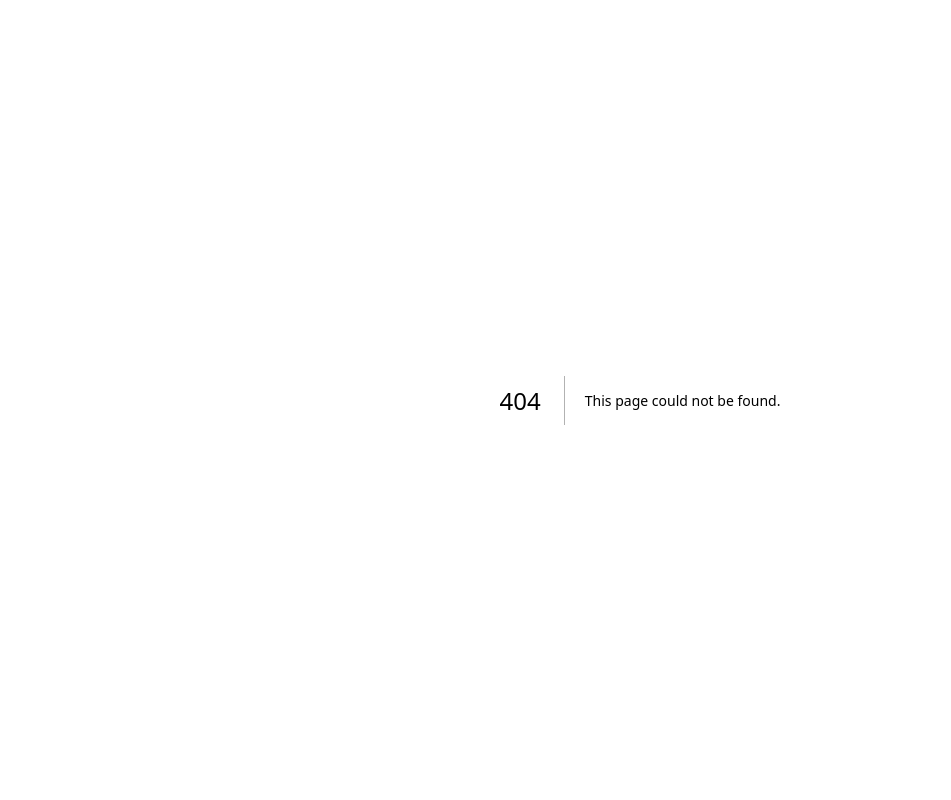
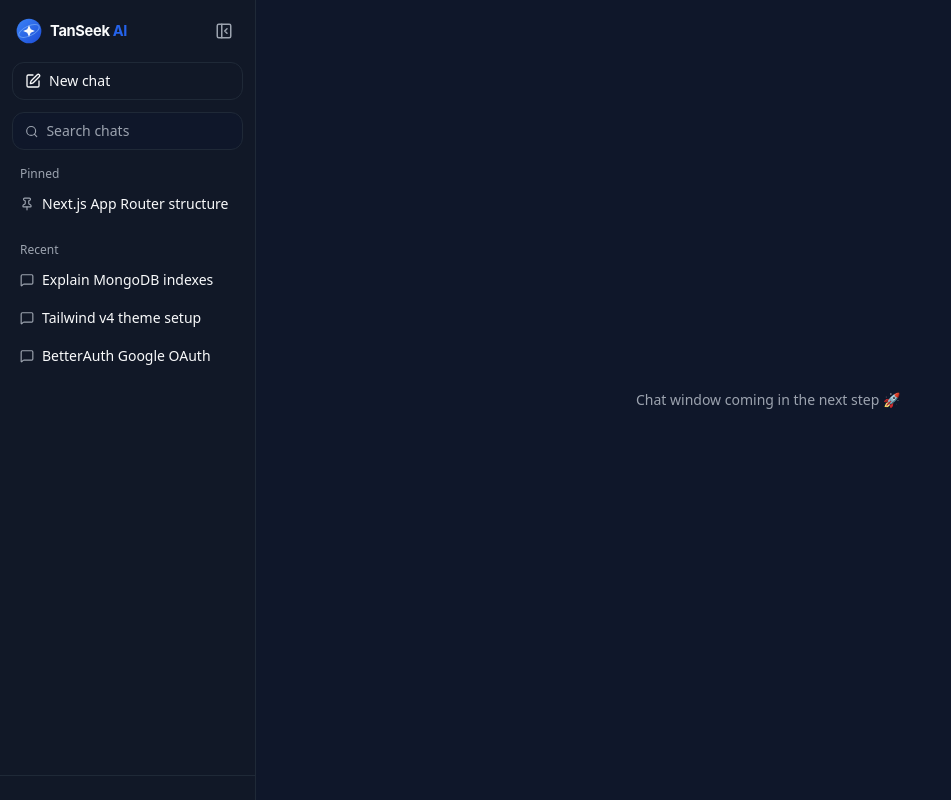
Before and after one commit to tanzid-48/tanseek-ai, a Next.js app: page /chat in a window 1280 px wide. Before the commit this address had no page. Shown: the whole page, without its empty margins (0-951 px from the left). Built offline with nearby package versions, Linux system fonts and the light colour scheme.

Commit message:
chore(chat-ui): add temporary chat page placeholder

```diff
--- a/package.json
+++ b/package.json
@@ -12,6 +12,7 @@
     "@better-auth/mongo-adapter": "^1.6.23",
     "better-auth": "^1.6.23",
     "framer-motion": "^12.42.2",
+    "lucide-react": "^1.23.0",
     "mongodb": "^7.4.0",
     "next": "16.2.10",
     "react": "19.2.4",
--- a/src/app/(auth)/signup/page.jsx
+++ b/src/app/(auth)/signup/page.jsx
@@ -38,7 +38,7 @@ export default function SignupPage() {
     }
 
     toast.success("Account created!");
-    router.push("/chat");
+    router.push("/login");
   };
 
   const handleGoogleSignIn = async () => {
--- /dev/null
+++ b/src/app/chat/layout.js
@@ -0,0 +1,11 @@
+// src/app/chat/layout.js
+import Sidebar from "@/components/shared/Sidebar";
+
+export default function ChatLayout({ children }) {
+  return (
+    <div className="flex h-screen w-full bg-background">
+      <Sidebar />
+      <main className="flex-1 overflow-hidden">{children}</main>
+    </div>
+  );
+}
--- /dev/null
+++ b/src/app/chat/page.jsx
@@ -0,0 +1,8 @@
+// src/app/chat/page.js
+export default function ChatPage() {
+  return (
+    <div className="flex h-full items-center justify-center text-muted">
+      <p className="text-sm">Chat window coming in the next step 🚀</p>
+    </div>
+  );
+}
--- a/src/app/layout.js
+++ b/src/app/layout.js
@@ -1,5 +1,6 @@
 import { Plus_Jakarta_Sans, Geist_Mono } from "next/font/google";
 import "./globals.css";
+import { Toaster } from "sonner";
 
 const plusJakarta = Plus_Jakarta_Sans({
   variable: "--font-plus-jakarta",
@@ -28,6 +29,7 @@ export default function RootLayout({ children }) {
         className={`${plusJakarta.variable} ${geistMono.variable} antialiased bg-background text-text`}
       >
         {children}
+        <Toaster position="top-right" richColors />
       </body>
     </html>
   );
--- /dev/null
+++ b/src/components/shared/Sidebar.js
@@ -0,0 +1,140 @@
+// src/components/shared/Sidebar.js
+"use client";
+
+import { useState } from "react";
+import Image from "next/image";
+import Link from "next/link";
+import {
+  PanelLeftClose,
+  PanelLeftOpen,
+  SquarePen,
+  Search,
+  Pin,
+  MessageSquare,
+} from "lucide-react";
+import { assets } from "@/assets/assets";
+import { MOCK_CHATS } from "@/constants/mockChats";
+import UserMenu from "./UserMenu";
+
+export default function Sidebar() {
+  const [collapsed, setCollapsed] = useState(false);
+  const [query, setQuery] = useState("");
+
+  const filteredChats = MOCK_CHATS.filter((c) =>
+    c.title.toLowerCase().includes(query.toLowerCase()),
+  );
+  const pinnedChats = filteredChats.filter((c) => c.pinned);
+  const otherChats = filteredChats.filter((c) => !c.pinned);
+
+  if (collapsed) {
+    return (
+      <div className="flex h-full w-16 flex-col items-center gap-3 border-r border-border bg-surface py-4">
+        <button
+          onClick={() => setCollapsed(false)}
+          className="rounded-md p-2 text-muted hover:bg-background hover:text-text transition-colors"
+          aria-label="Expand sidebar"
+        >
+          <PanelLeftOpen size={20} />
+        </button>
+        <Link
+          href="/chat"
+          className="rounded-md p-2 text-muted hover:bg-background hover:text-text transition-colors"
+          aria-label="New chat"
+        >
+          <SquarePen size={20} />
+        </Link>
+      </div>
+    );
+  }
+
+  return (
+    <div className="flex h-full w-64 flex-col border-r border-border bg-surface">
+      <div className="flex items-center justify-between px-4 py-4">
+        <div className="flex items-center gap-2">
+          <Image
+            src={assets.logo_icon}
+            alt="TanSeek AI"
+            width={26}
+            height={26}
+          />
+          <Image
+            src={assets.logo_text}
+            alt="TanSeek AI"
+            width={100}
+            height={20}
+          />
+        </div>
+        <button
+          onClick={() => setCollapsed(true)}
+          className="rounded-md p-1.5 text-muted hover:bg-background hover:text-text transition-colors"
+          aria-label="Collapse sidebar"
+        >
+          <PanelLeftClose size={18} />
+        </button>
+      </div>
+
+      <div className="px-3">
+        <Link
+          href="/chat"
+          className="flex items-center gap-2 rounded-md border border-border px-3 py-2 text-sm text-text hover:bg-background transition-colors"
+        >
+          <SquarePen size={16} />
+          New chat
+        </Link>
+      </div>
+
+      <div className="px-3 pt-3">
+        <div className="flex items-center gap-2 rounded-md border border-border bg-background px-3 py-2">
+          <Search size={15} className="text-muted" />
+          <input
+            value={query}
+            onChange={(e) => setQuery(e.target.value)}
+            placeholder="Search chats"
+            className="w-full bg-transparent text-sm text-text placeholder:text-muted outline-none"
+          />
+        </div>
+      </div>
+
+      <div className="flex-1 overflow-y-auto px-3 pt-4">
+        {pinnedChats.length > 0 && (
+          <>
+            <p className="px-2 pb-1 text-xs font-medium text-muted">Pinned</p>
+            <ChatListGroup chats={pinnedChats} />
+          </>
+        )}
+
+        <p className="px-2 pb-1 pt-3 text-xs font-medium text-muted">Recent</p>
+        {otherChats.length > 0 ? (
+          <ChatListGroup chats={otherChats} />
+        ) : (
+          <p className="px-2 py-2 text-sm text-muted">No chats found.</p>
+        )}
+      </div>
+
+      <div className="border-t border-border p-3">
+        <UserMenu />
+      </div>
+    </div>
+  );
+}
+
+function ChatListGroup({ chats }) {
+  return (
+    <div className="flex flex-col gap-0.5 pb-2">
+      {chats.map((chat) => (
+        <Link
+          key={chat.id}
+          href={`/chat/${chat.id}`}
+          className="group flex items-center gap-2 rounded-md px-2 py-2 text-sm text-text hover:bg-background transition-colors"
+        >
+          {chat.pinned ? (
+            <Pin size={14} className="shrink-0 text-muted" />
+          ) : (
+            <MessageSquare size={14} className="shrink-0 text-muted" />
+          )}
+          <span className="truncate">{chat.title}</span>
+        </Link>
+      ))}
+    </div>
+  );
+}
--- /dev/null
+++ b/src/components/shared/UserMenu.js
@@ -0,0 +1,11 @@
+import React from 'react';
+
+const UserMenu = () => {
+    return (
+        <div>
+
+        </div>
+    );
+};
+
+export default UserMenu;
--- /dev/null
+++ b/src/constants/mockChats.js
@@ -0,0 +1,7 @@
+// src/constants/mockChats.js
+export const MOCK_CHATS = [
+  { id: "1", title: "Next.js App Router structure", pinned: true },
+  { id: "2", title: "Explain MongoDB indexes", pinned: false },
+  { id: "3", title: "Tailwind v4 theme setup", pinned: false },
+  { id: "4", title: "BetterAuth Google OAuth", pinned: false },
+];
```
Also changed, not shown: 2 other files (tests, documents, lock files or other folders).
